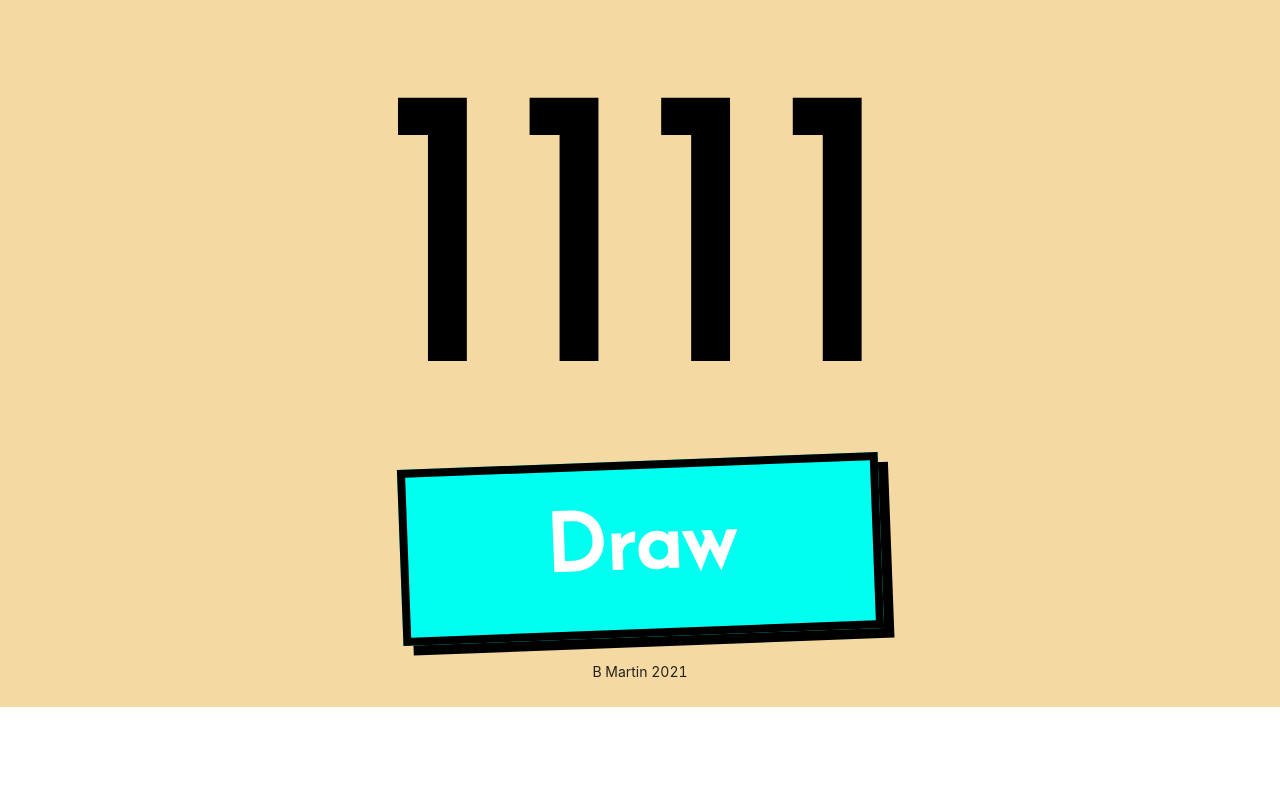
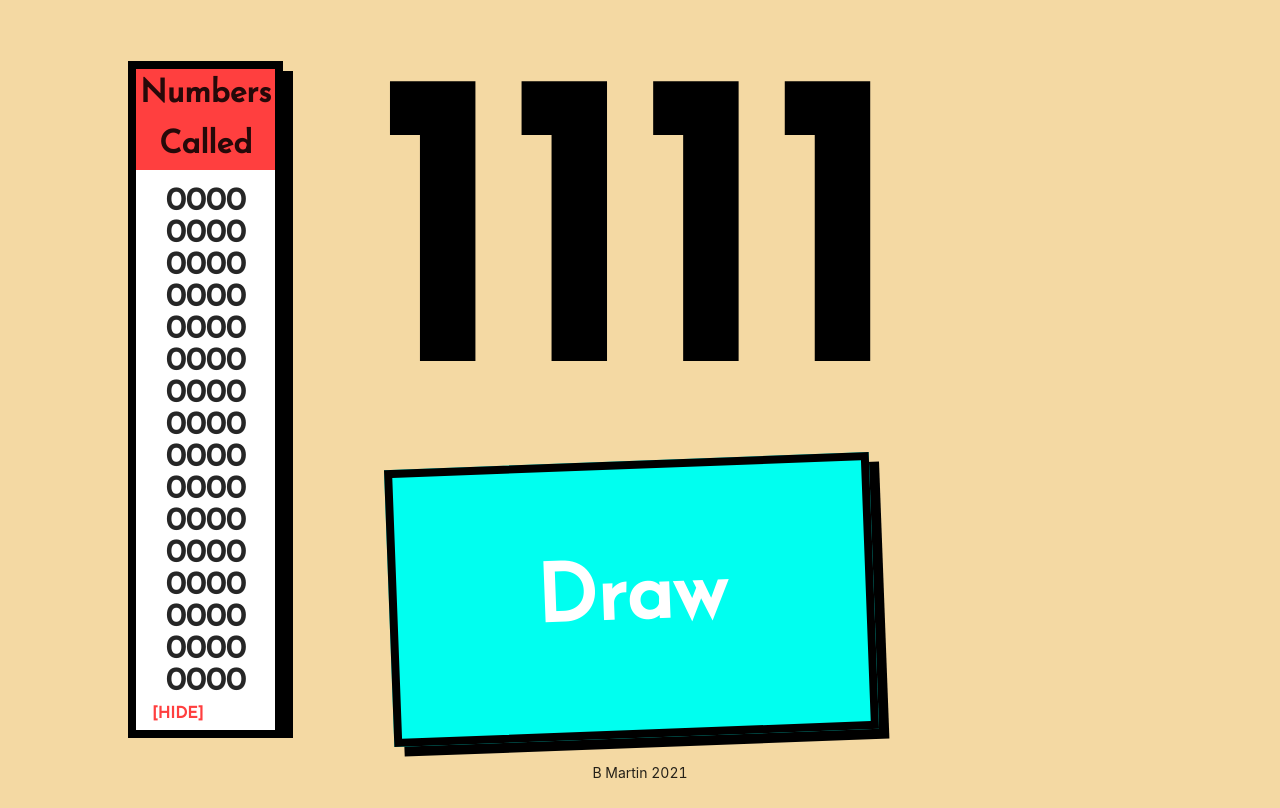
Before and after one commit to Bailym/BinaryBingo, a React app: page /draw in a window 1280 px wide. Shown: the part 581-1389 px from the top of the page. Before the commit the page ends 1288 px from the top, so only its background shows below. Built offline with nearby package versions, Linux system fonts and the light colour scheme.

Commit message:
add numbers called component

```diff
--- a/src/Draw/draw.css
+++ b/src/Draw/draw.css
@@ -1,3 +1,7 @@
+h1, h2, h3 {
+    font-weight: 700;
+}
+
 .draw-container {
     width: 80vw;
     text-align: "center";
@@ -65,10 +69,41 @@
     justify-content: center;
 }
 /* left column */
+#numbers-list-div {
+    flex: 1;
+    border: 8px solid #000000;
+    box-shadow: 10px 10px 0px #000000;
+}
+
+#numbers-list-div h3 {
+    text-align: center;
+    font-size: 2rem;
+    background-color: #FF3F3F;
+    margin: 0;
+}
+
 #numbers-list {
-    flex: 1;
-    padding:1rem;
+    list-style-type: none;
+    margin: 0 auto;
+    background-color: #fff;
+    padding-top: 1rem;
 }
+
+.numbers-list-item{
+    line-height: 1em;
+    font-size: clamp(0.5rem, 5vw, 2rem);
+    text-align: center;
+}
+
+.hide-list {
+    font-size: 1rem;
+    text-align: left;
+    padding: 0.5rem 1rem;
+    color: #FF3F3F;
+    cursor: pointer;
+}
+
+
 
 /* middle column */
 #draw-controls {
@@ -81,6 +116,7 @@
 .column-3 {
     flex: 1;
     padding:1rem;
+
 }
 
 /* contents of middle column */
--- a/src/Draw/draw.js
+++ b/src/Draw/draw.js
@@ -62,7 +62,27 @@ function Draw() {
             </div>
 
             <div id="draw-div">
-                <div id="numbers-list">
+                <div id="numbers-list-div">
+                    <h3>Numbers Called</h3>
+                    <ul id="numbers-list">
+                        <li className='numbers-list-item'>0000</li>
+                        <li className='numbers-list-item'>0000</li>
+                        <li className='numbers-list-item'>0000</li>
+                        <li className='numbers-list-item'>0000</li>
+                        <li className='numbers-list-item'>0000</li>
+                        <li className='numbers-list-item'>0000</li>
+                        <li className='numbers-list-item'>0000</li>
+                        <li className='numbers-list-item'>0000</li>
+                        <li className='numbers-list-item'>0000</li>
+                        <li className='numbers-list-item'>0000</li>
+                        <li className='numbers-list-item'>0000</li>
+                        <li className='numbers-list-item'>0000</li>
+                        <li className='numbers-list-item'>0000</li>
+                        <li className='numbers-list-item'>0000</li>
+                        <li className='numbers-list-item'>0000</li>
+                        <li className='numbers-list-item'>0000</li>
+                        <li className='numbers-list-item hide-list'>[HIDE]</li>
+                    </ul>
 
                 </div>
                 <div id="draw-controls">
```
